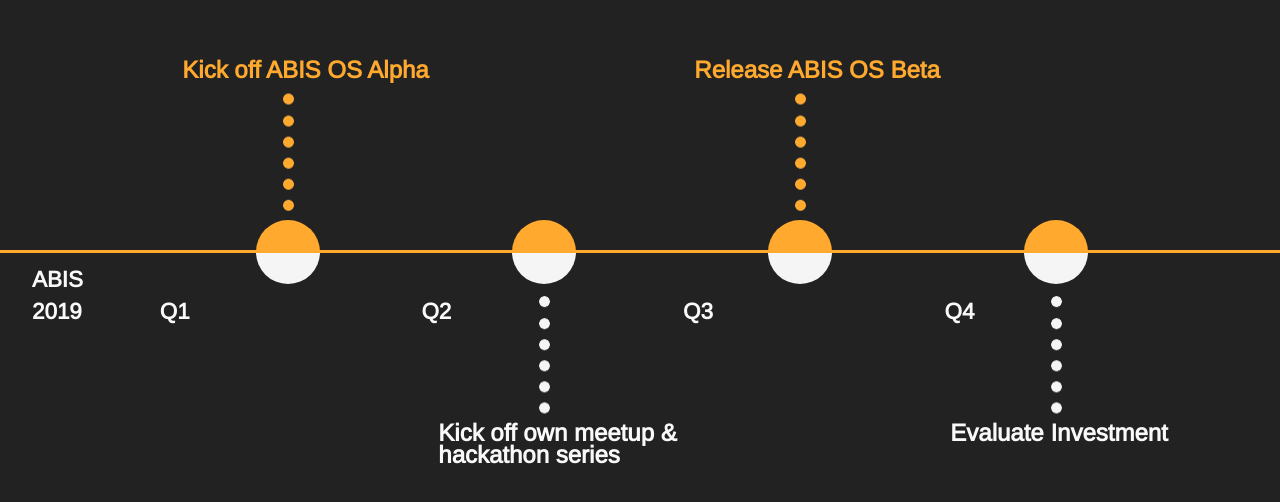
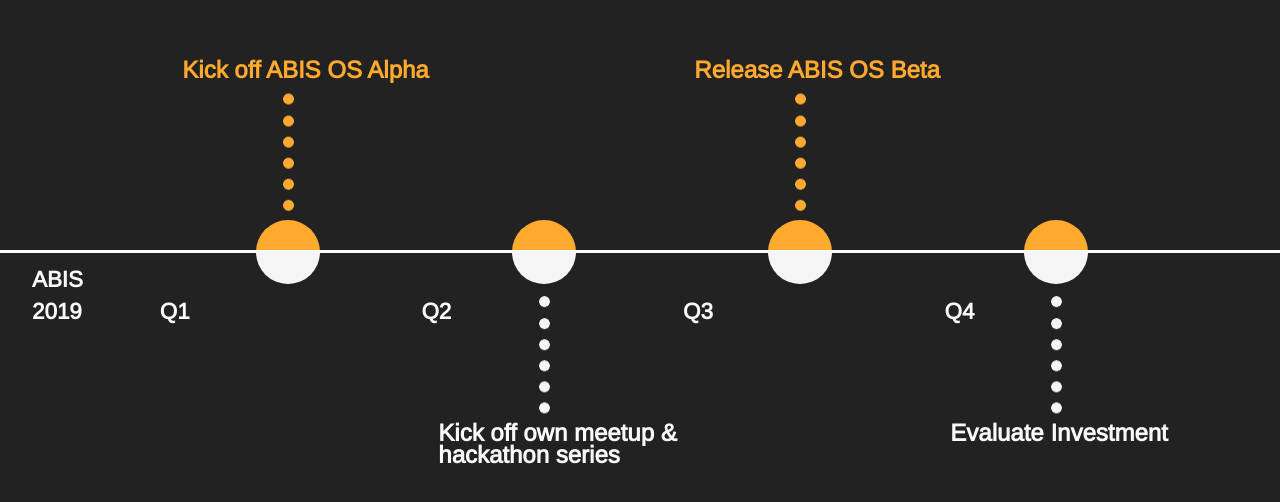
Before and after one commit to chooomedia/timeline, a plain HTML site: page index.html in a window 1280 px wide. Drawn offline with nearby package versions, Linux system fonts and the light colour scheme.

Commit message:
changed orange line to creamwhite

```diff
--- a/style/own.scss
+++ b/style/own.scss
@@ -93,7 +93,7 @@ body {
     list-style-type: none;
     width: calc(100%/5);
     height: 3px;
-    background: $ng5orange;
+    background: $ng5creamWhite;
   }
 
   .timeline ol li:last-child {
```
Also changed, not shown: style/own.css, 1 other file.
